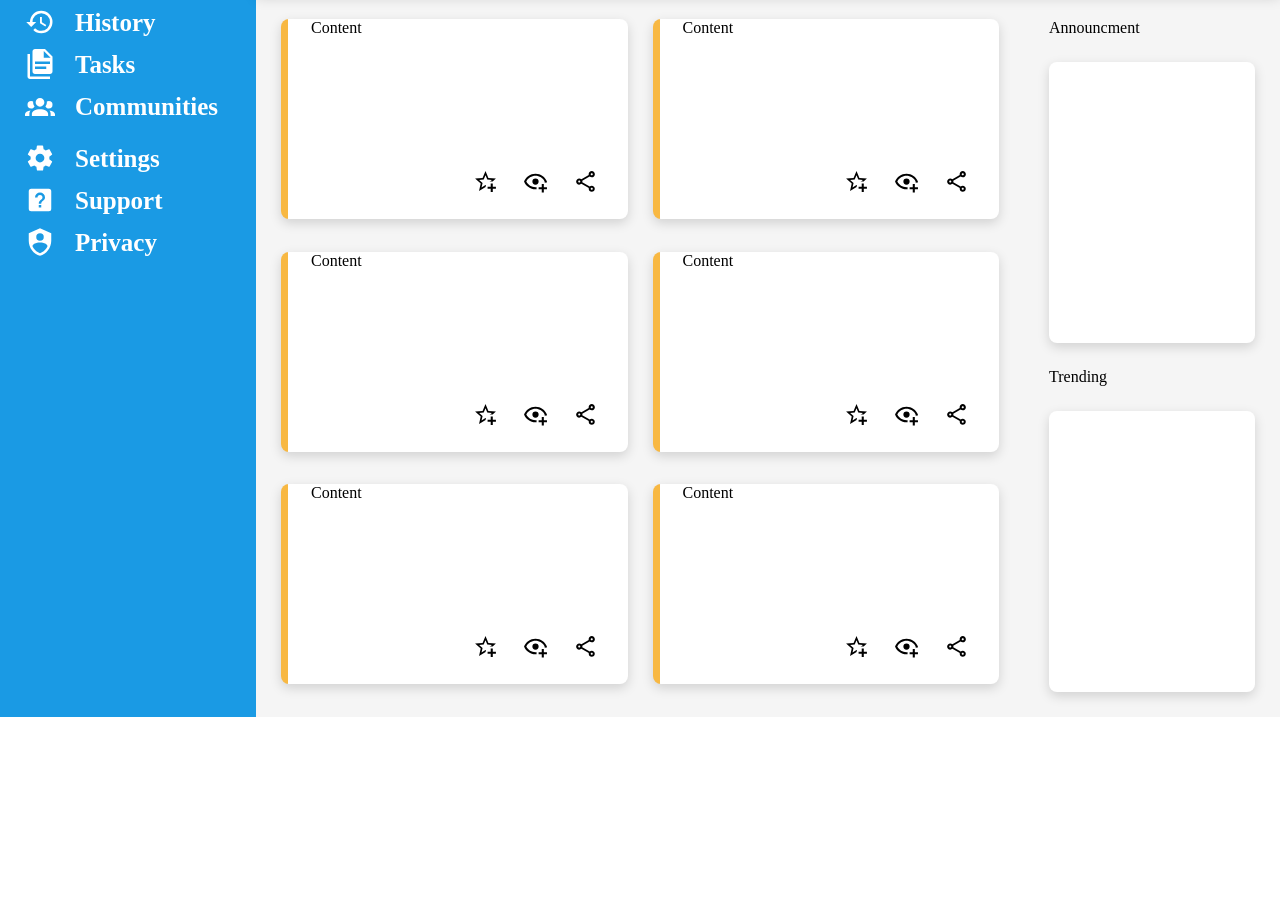
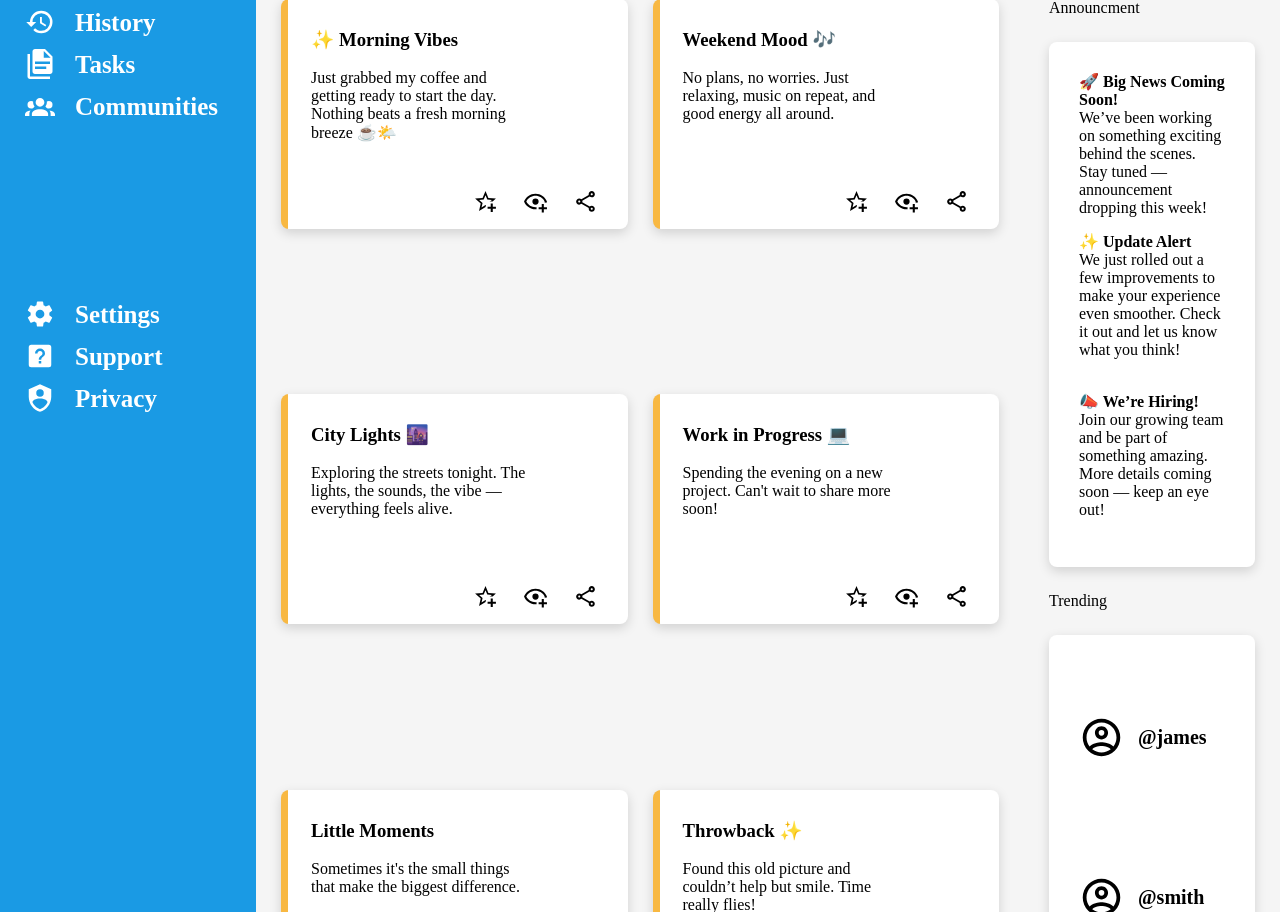
Before and after one commit to SafelS/odin-admin-dashboard, a plain HTML site: page index.html in a window 1280 px wide. Shown: the part 226-1138 px from the top of the page. Before the commit the page ends 943 px from the top, so only its background shows below. Drawn offline with Linux system fonts and the light colour scheme.

Commit message:
Project Finished

```diff
--- a/index.html
+++ b/index.html
@@ -46,8 +46,11 @@
                 <div class="header-bottom">
                     <div class="profile">
                         <img src="Icons/header-icons/account-circle-outline.svg" alt="Profile Picture">
-                        <span>Hi there,</span>
-                        <span>Morgan Oakley (@Morgan) </span>
+                        <p>
+                            Hi there,
+                            <br>
+                            <span class="name">Morgan Oakley (@Morgan)</span>
+                        </p>
                     </div>
                     <div class="header-buttons">
                         <button class="header-button">New</button>
@@ -63,7 +66,8 @@
 
 
                 <div class="card">
-                    <span> Content</span>
+                    <h3>✨ Morning Vibes</h3>
+                    <span class="card-content"> Just grabbed my coffee and getting ready to start the day. Nothing beats a fresh morning breeze ☕🌤️</span>
 
                     <span class="symbols">
                         <button></button>
@@ -73,7 +77,8 @@
                 </div>
 
                 <div class="card">
-                    <span> Content</span>
+                    <h3>Weekend Mood 🎶</h3>
+                    <span class="card-content"> No plans, no worries. Just relaxing, music on repeat, and good energy all around.</span>
 
                     <span class="symbols">
                         <button></button>
@@ -83,7 +88,8 @@
                 </div>
 
                 <div class="card">
-                    <span> Content</span>
+                    <h3>City Lights 🌆</h3>
+                    <span class="card-content"> Exploring the streets tonight. The lights, the sounds, the vibe — everything feels alive.</span>
 
                     <span class="symbols">
                         <button></button>
@@ -93,7 +99,8 @@
                 </div>
 
                 <div class="card">
-                    <span> Content</span>
+                    <h3>Work in Progress 💻</h3>
+                    <span class="card-content"> Spending the evening on a new project. Can't wait to share more soon!</span>
 
                     <span class="symbols">
                         <button></button>
@@ -103,7 +110,8 @@
                 </div>
 
                 <div class="card">
-                    <span> Content</span>
+                    <h3>Little Moments</h3>
+                    <span class="card-content"> Sometimes it's the small things that make the biggest difference.</span>
 
                     <span class="symbols">
                         <button></button>
@@ -113,7 +121,8 @@
                 </div>
 
                 <div class="card">
-                    <span> Content</span>
+                    <h3>Throwback ✨</h3>
+                    <span class="card-content"> Found this old picture and couldn’t help but smile. Time really flies!</span>
 
                     <span class="symbols">
                         <button></button>
@@ -128,10 +137,42 @@
 
 
                 <span class="side-content-title">Announcment</span>
-                <div class="side-card"></div>
+                <div class="side-card">
+                    <div class="announcment">
+                        <h4>🚀 Big News Coming Soon!</h4>
+                        <span>We’ve been working on something exciting behind the scenes. Stay tuned — announcement dropping this week!</span>
+                    </div>
+
+                    <div class="announcment">
+                        <h4>✨ Update Alert</h4>
+                        <span>We just rolled out a few improvements to make your experience even smoother. Check it out and let us know what you think!</span>
+                    </div>
+
+                    <div class="announcment">
+                        <h4>📣 We’re Hiring!</h4>
+                        <span>Join our growing team and be part of something amazing. More details coming soon — keep an eye out!</span>
+                    </div>
+                </div>
 
                 <span class="side-content-title">Trending</span>
-                <div class="side-card"> </div>
+                <div class="side-card">
+
+                    <div class="trending-user">
+                        <img src="Icons/header-icons/account-circle-outline.svg" alt="Trending User Account">
+                        <span>@james</span>
+                    </div>
+
+                    <div class="trending-user">
+                        <img src="Icons/header-icons/account-circle-outline.svg" alt="Trending User Account">
+                        <span>@smith</span>
+                    </div>
+
+                    <div class="trending-user">
+                        <img src="Icons/header-icons/account-circle-outline.svg" alt="Trending User Account">
+                        <span>@alex</span>
+                    </div>
+
+                </div>
 
             </div>
 
--- a/style.css
+++ b/style.css
@@ -65,8 +65,14 @@ ul li{
     background-image: linear-gradient(to right, rgb(248, 184, 66) 2%, rgba(0,0,0,0) 2%  );
 
     display: grid;
-    grid-template-rows: 3fr 1fr;
+    grid-template-rows: 1fr 3fr 1fr;
     padding-left: 30px;
+    padding-top: 30px;
+
+}
+
+.content .card .card-content{
+        padding-right: 100px;
 }
 
 .content .content-title{
@@ -87,6 +93,34 @@ ul li{
     grid-template-rows: auto 1fr auto 1fr;
     padding: 25px;
     gap: 25px;
+}
+
+.side-content .side-card{
+    display: grid;
+    grid-template-rows: 1fr 1fr 1fr;
+    padding: 30px;
+    row-gap: 15px;
+
+}
+
+.side-content .side-card img{
+
+    height: 45px;
+    width: 45px;
+
+}
+
+.side-content .side-card .trending-user{
+    display: flex;
+    align-items: center;
+    gap: 14px;
+    font-size: 20px;
+    font-weight: bold;
+
+}
+
+.side-content .side-card .announcment{
+
 }
 
 .sidebar{
@@ -123,7 +157,7 @@ ul li{
 
 .header .header-top{
     margin-top: 20px;
-    margin-bottom: 100px;
+    margin-bottom: 30px;
 
     display: flex;
     align-items: center;
@@ -182,6 +216,36 @@ ul li{
     margin-bottom: 20px;
 }
 
+.header-bottom .profile img{
+    height: 80px;
+    width: 80px;
+}
+
+.header-bottom .profile p{
+    font-weight: bold;
+}
+
+.header-bottom .profile p .name{
+    font-size: 30px;
+}
+
+.header-bottom .header-buttons{
+    margin-right: 100px;
+    display: flex;
+    gap: 25px;
+
+}
+
+.header-bottom .header-buttons button{
+    border-radius: 24px;
+    color: white;
+    font-size: 18px;
+    font-weight: bold;
+    padding: 10px 32px;
+    background-color: rgb(26, 154, 228);
+    border: none;
+}
+
 
 
 
```
